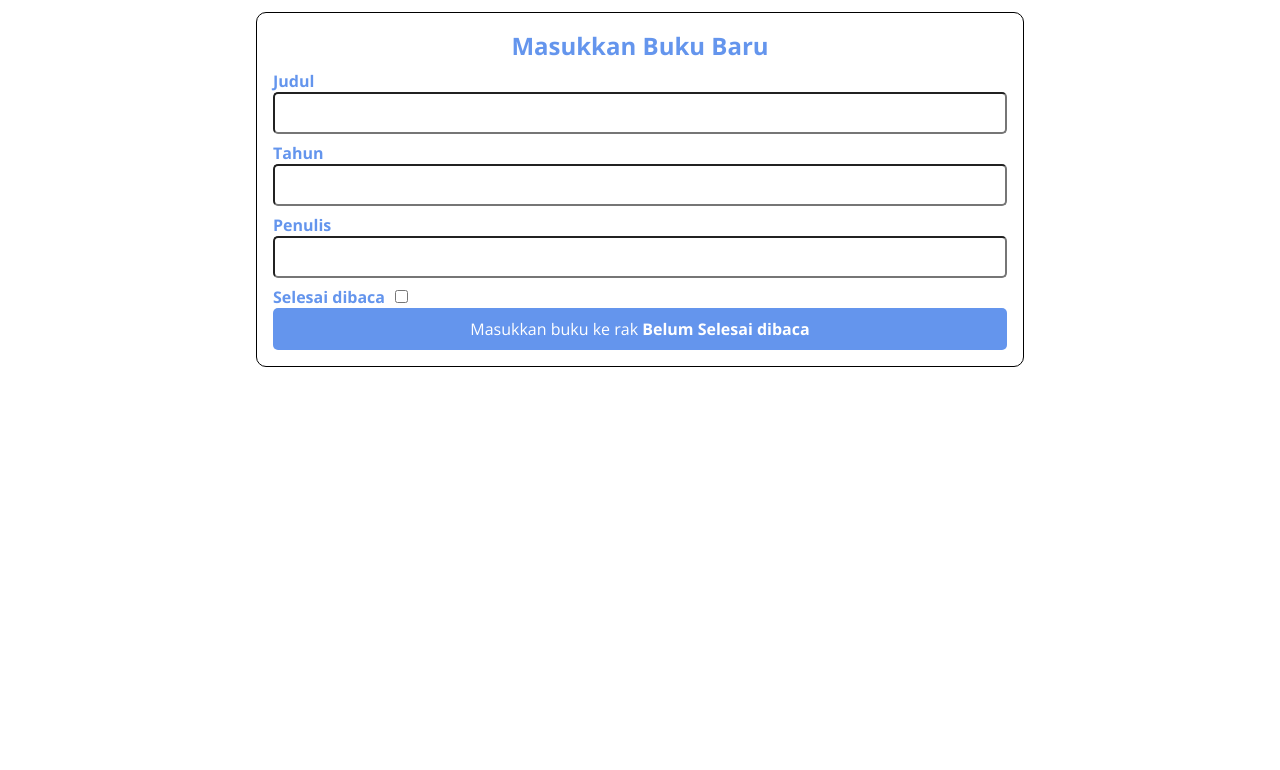
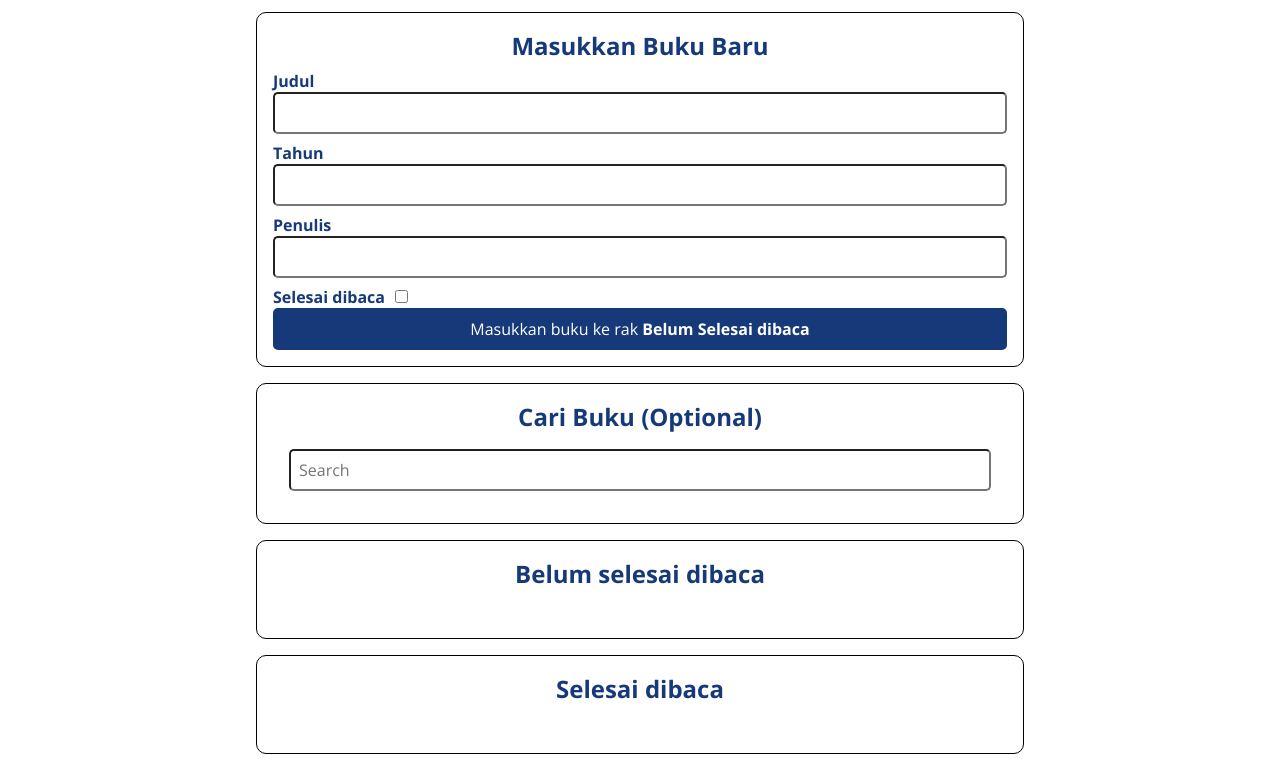
Before and after one commit to Zulvaaraf/Final-Project-Front-End-Web-Beginner, a plain HTML site: page index.html in a window 1280 px wide. Shown: the part 71-841 px from the top of the page. Before the commit the page ends 800 px from the top, so only its background shows below. Drawn offline with nearby package versions, Linux system fonts and the light colour scheme.

Commit message:
features : book list incomplete and complete

```diff
--- a/main.js
+++ b/main.js
@@ -1,3 +1,4 @@
+// INPUT BOOK
 const headBar = document.querySelector('.head_bar');
 const textHeader = document.createElement('h1');
 textHeader.textContent = 'Bookshelf Apps';
@@ -55,6 +56,39 @@ formInputBook.parentNode.insertBefore(textInputSection, formInputBook);
 const spanElement = document.createElement('span');
 spanElement.textContent = 'Belum Selesai dibaca';
 buttonElement.appendChild(spanElement);
+
+// SEARCH SECTION
+const searchSection = document.querySelector('.search_section');
+const textSearch = document.createElement('h2');
+const formSearchBook = document.querySelector('#searchBook');
+
+function createInputSearch(id, type, placeholder) {
+  const inputSearch = document.createElement('input');
+  inputSearch.id = id;
+  inputSearch.type = type;
+  inputSearch.placeholder = placeholder;
+
+  formSearchBook.append(inputSearch);
+
+  return inputSearch;
+}
+
+const searchBook = createInputSearch('searchBookTitle', 'text', 'Search');
+
+textSearch.textContent = 'Cari Buku (Optional)';
+formSearchBook.appendChild(searchBook);
+formSearchBook.parentNode.insertBefore(textSearch, formSearchBook);
+
+// INCOMPLETE & COMPLETE BOOKSHELF LIST
+const bookList = document.querySelector('.book_shelf');
+const textInCompleteBook = document.createElement('h2');
+const textCompleteBook = document.createElement('h2');
+const inCompleteSection = document.getElementById('incompleteBookshelfList');
+const completeSection = document.getElementById('completeBookshelfList');
+textInCompleteBook.textContent = 'Belum selesai dibaca';
+textCompleteBook.textContent = 'Selesai dibaca';
+inCompleteSection.parentNode.insertBefore(textInCompleteBook, inCompleteSection);
+completeSection.parentNode.insertBefore(textCompleteBook, completeSection);
 
 // const books = [];
 // const RENDER_EVENT = 'render-book';
--- a/style.css
+++ b/style.css
@@ -20,7 +20,7 @@ button {
     padding: 12px;
     align-items: center;
     justify-content: center;
-    background-color: cornflowerblue;
+    background-color: rgb(22, 57, 122);
     color: white;
 }
 
@@ -41,7 +41,7 @@ main {
 
 .input_section>h2 {
     text-align: center;
-    color: cornflowerblue;
+    color: rgb(22, 57, 122);
 }
 
 .input_section>form>.input {
@@ -54,7 +54,7 @@ main {
     padding: 10px;
     color: white;
     border: 0;
-    background-color: cornflowerblue;
+    background-color: rgb(22, 57, 122);
     border-radius: 5px;
     cursor: pointer;
 }
@@ -71,56 +71,40 @@ main {
 }
 
 .input_section>form>.input>label {
-    color: cornflowerblue;
+    color: rgb(22, 57, 122);
     font-weight: bold;
 }
 
 .input_section>form>.input_inline>label {
-    color: cornflowerblue;
+    color: rgb(22, 57, 122);
     font-weight: bold;
     margin-right: 10px;
 }
 
-/*
-
 .search_section {
-    margin: 16px 0;
     display: flex;
     flex-direction: column;
     align-items: center;
     padding: 16px;
+    margin: 16px 0;
     border: 1px solid black;
     border-radius: 10px;
 }
 
 .search_section>h2 {
-    color: cornflowerblue;
+    color: rgb(22, 57, 122);
 }
 
 .search_section>form {
+    width: 100%;
     padding: 16px;
-    width: 100%;
-    display: grid;
-    grid-template-columns: auto;
-    grid-gap: 10px;
-}
-
-.search_section>form>label {
-    display: flex;
-    align-items: center;
 }
 
 .search_section>form>input {
-    padding: 5px;
+    display: block;
+    width: 100%;
+    padding: 8px;
     border-radius: 5px;
-}
-
-.search_section>form>button {
-    background-color: cornflowerblue;
-    color: white;
-    border: 0;
-    border-radius: 5px;
-    cursor: pointer;
 }
 
 .book_shelf {
@@ -131,7 +115,8 @@ main {
 }
 
 .book_shelf>h2 {
-    color: cornflowerblue;
+    color: rgb(22, 57, 122);
+    text-align: center;
 }
 
 .book_shelf>.book_list {
@@ -139,10 +124,10 @@ main {
 }
 
 .book_shelf>.book_list>.book_item {
+    margin: 10px 0;
     padding: 8px 16px 16px 16px;
     border: 1px solid black;
     border-radius: 5px;
-    margin: 10px 0;
 }
 
 .book_shelf>.book_list>.book_item>h3,
@@ -166,4 +151,4 @@ p {
 .book_shelf>.book_list>.book_item>.action>.red {
     background-color: darkred;
     color: white;
-} */
+}
```
Also changed, not shown: index.html (+6 -27 lines).
